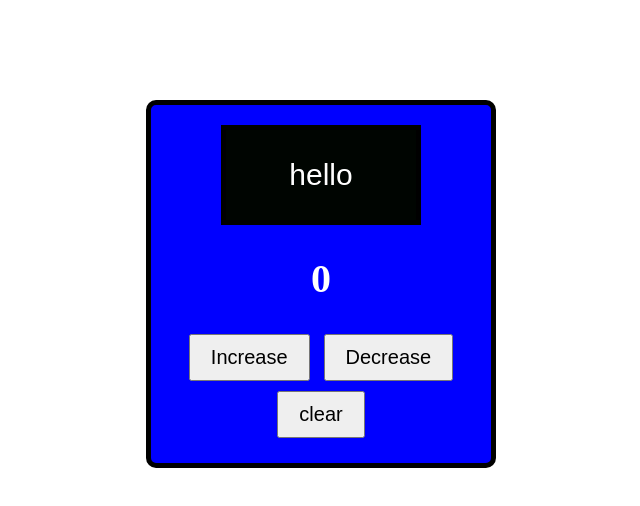
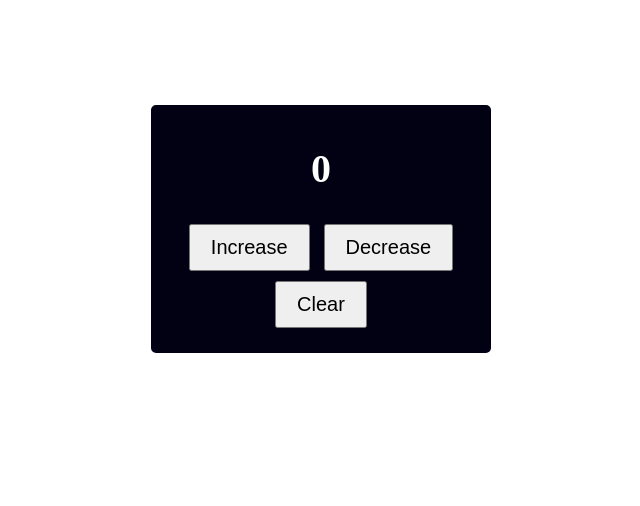
Before and after one commit to Shahana7000/Javascript-mini-projects, a plain HTML site: page Button-trigger.html in a window 1280 px wide. Shown: the whole page, without its empty margins (319-959 px from the left). Drawn offline with Linux system fonts and the light colour scheme.

Commit message:
just remove unnecessary things

```diff
--- a/Button-trigger.html
+++ b/Button-trigger.html
@@ -35,8 +35,8 @@
       margin-top: 100px;
       width: 300px;
       padding: 20px;
-      border: solid 5px black;
-      background-color: blue;
+      border: solid 5px white;
+      background-color: rgb(1, 1, 19);
       margin-left: auto;
       margin-right: auto;
       border-radius: 10px;
@@ -45,16 +45,14 @@
 </head>
 <body>
   <div>
-    <button class="btn">hello</button>
     <h1 class="counter">0</h1>
     <button class="action-btn increase">Increase</button>
     <button class="action-btn decrease">Decrease</button>
-    <button class=" action-btn clear-btn">clear</button>
+    <button class="action-btn clear-btn">Clear</button>
   </div>
 
   <script>
     const counter = document.querySelector('.counter');
-    const btnHello = document.querySelector('.btn');
     const btnIncrease = document.querySelector('.increase');
     const btnDecrease = document.querySelector('.decrease');
     const btnClear = document.querySelector('.clear-btn');
@@ -65,11 +63,6 @@
       counter.innerText = count;
     };
 
-      btnHello.addEventListener('click', () => {
-      count++;
-      updateCounter();
-    });
-
     btnIncrease.addEventListener('click', () => {
       count++;
       updateCounter();
@@ -79,9 +72,10 @@
       count--;
       updateCounter();
     });
+
     btnClear.addEventListener('click', () => {
-        count = 0;
-        updateCounter();
+      count = 0;
+      updateCounter();
     });
   </script>
 </body>
```
